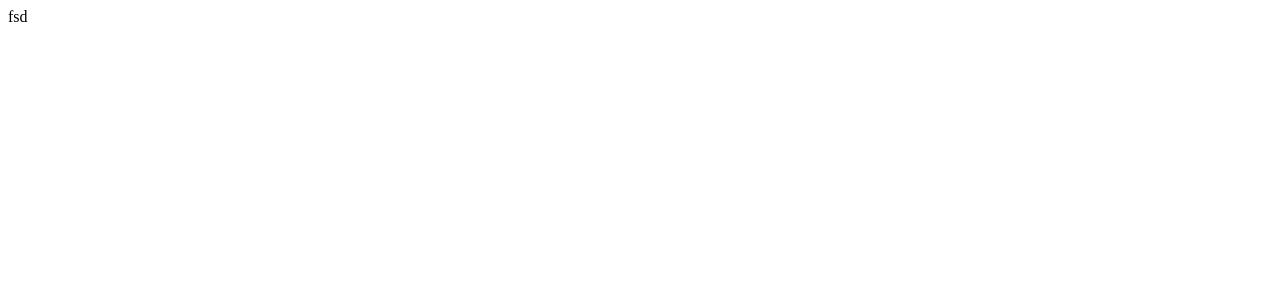
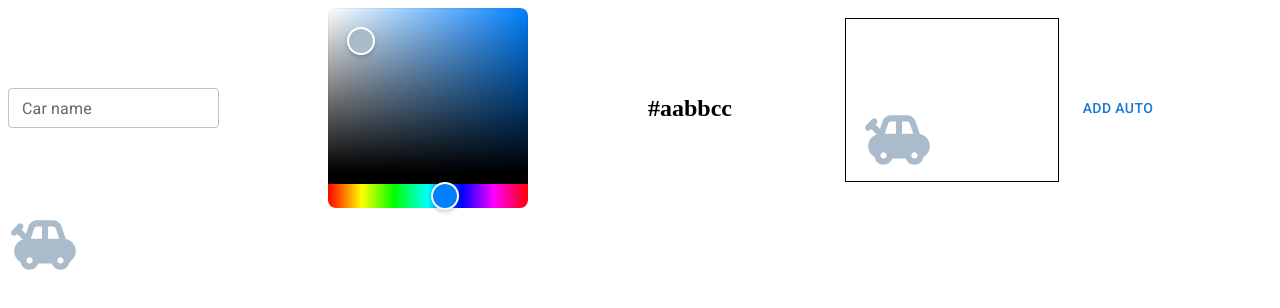
Before and after one commit to LineCoran/async-race-old, a React (Create React App) app: page / in a window 1280 px wide. Shown: the top 308 px of the page. Built offline with nearby package versions, Linux system fonts and the light colour scheme.

Commit message:
feat: creap MyForm component

```diff
--- a/package.json
+++ b/package.json
@@ -18,6 +18,7 @@
     "install": "^0.13.0",
     "npm": "^9.3.0",
     "react": "^18.2.0",
+    "react-colorful": "^5.6.1",
     "react-dom": "^18.2.0",
     "react-scripts": "5.0.1",
     "styled-components": "^5.3.6",
@@ -49,6 +50,7 @@
     ]
   },
   "devDependencies": {
+    "@types/react-color": "^3.0.6",
     "eslint": "^8.31.0",
     "eslint-config-airbnb": "^19.0.4",
     "eslint-config-airbnb-typescript": "^17.0.0",
--- a/src/App.tsx
+++ b/src/App.tsx
@@ -1,5 +1,7 @@
+import Main from './pages/Main';
+
 function App() {
-  return <div>fsd</div>;
+  return <Main />;
 }
 
 export default App;
--- /dev/null
+++ b/src/components/MyForm/MyForm.tsx
@@ -0,0 +1,51 @@
+import { TextField, Button, Grid } from "@mui/material";
+import { Box, Container } from "@mui/system";
+import ToysIcon from '@mui/icons-material/Toys';
+import { HexColorPicker } from "react-colorful";
+import { ICar } from "../../interfaces/interfaces";
+import { useState } from "react";
+
+function MyForm() {
+
+  const [color, setColor] = useState('#aabbcc');
+  const [name, setName] = useState('');
+  const [cars, setCars] = useState<ICar[]>([]);
+
+  return(
+    <Box>
+      <Grid className="" alignItems='center' justifyContent='center' container spacing={{ xs: 1, md: 2 }} columns={{ xs: 12}}>
+        <Grid item xs={3} sm={4} md={4}>
+            <TextField
+            size='small'
+            value={name}
+            label='Car name'
+            variant='outlined'
+            onChange={(e) => setName(e.target.value)}
+            />
+        </Grid>
+
+        <Grid item xs={3} sm={4} md={4}>
+          <HexColorPicker color={color} onChange={setColor} />
+        </Grid>
+
+        <Grid item xs={2} sm={4} md={4}>
+            <h2>{color}</h2>
+        </Grid>
+
+        <Grid sx={{border: '1px solid black', alignItems: 'center', width: '100%'}}  item xs={2} sm={4} md={4}>
+            <Box sx={{ width: '100px', height: '50px' }}>
+              <h3 style={{color: color}}>{name}</h3>
+            </Box>
+            <ToysIcon htmlColor={color} sx={{ fontSize: 74 }} />
+        </Grid>
+
+        <Grid item xs={2} sm={4} md={4}>
+            <Button onClick={() => setCars([...cars, {name, color}])}>ADD AUTO</Button>
+        </Grid>
+      </Grid>
+      <ToysIcon htmlColor={color} sx={{ fontSize: 74 }} />
+    </Box>
+    )
+}
+
+export default MyForm;
--- /dev/null
+++ b/src/interfaces/interfaces.tsx
@@ -0,0 +1,4 @@
+export interface ICar {
+    name: string,
+    color: string,
+}
--- /dev/null
+++ b/src/pages/Main.tsx
@@ -0,0 +1,11 @@
+import MyForm from "../components/MyForm/MyForm";
+
+function Main() {
+  return (
+    <main>
+      <MyForm />
+    </main>
+  );
+}
+
+export default Main;
```
Also changed, not shown: .eslintrcA.json (renamed from .eslintrc.json), src/components/MyForm/MyForm.css (added), 2 other files (tests, documents, lock files or other folders).
